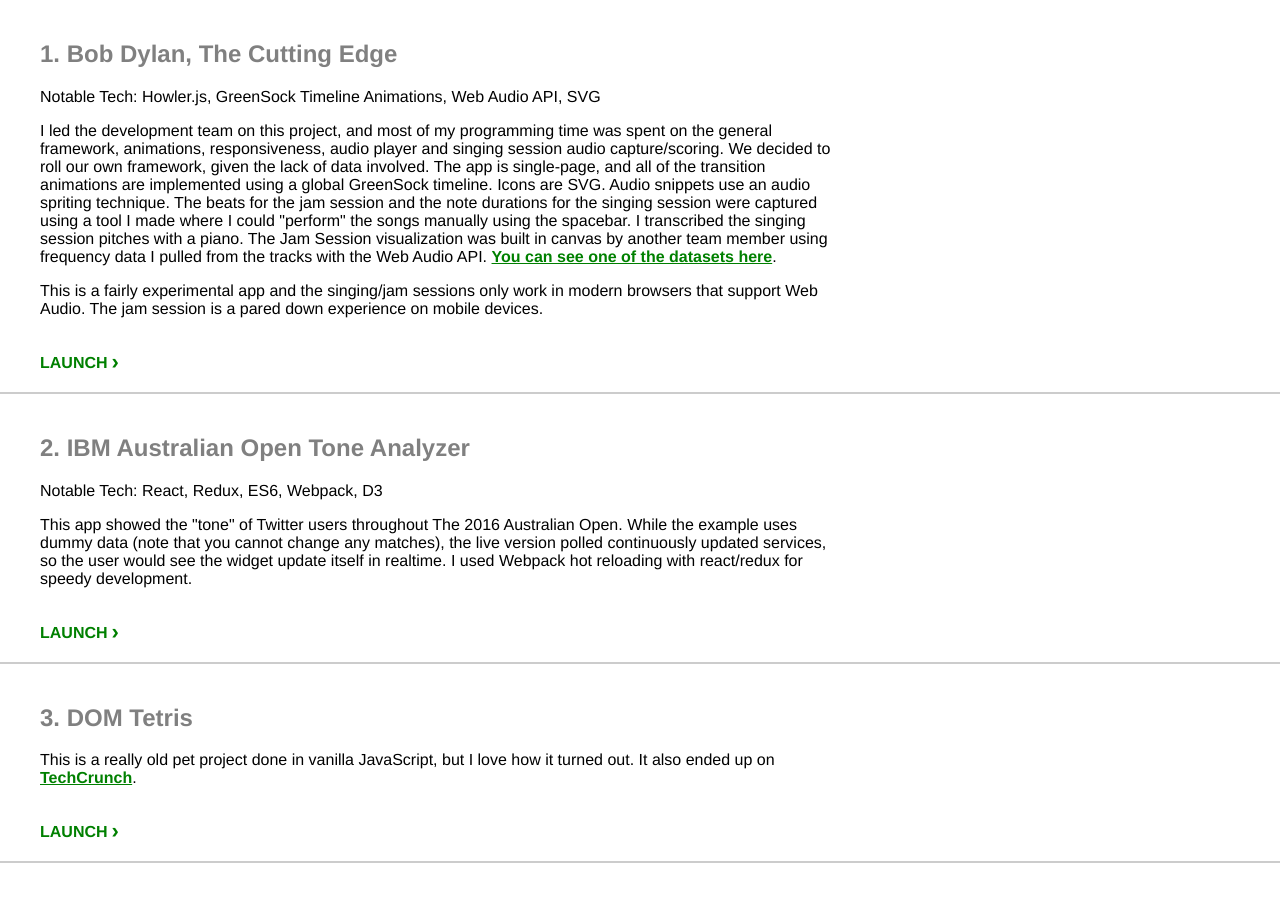
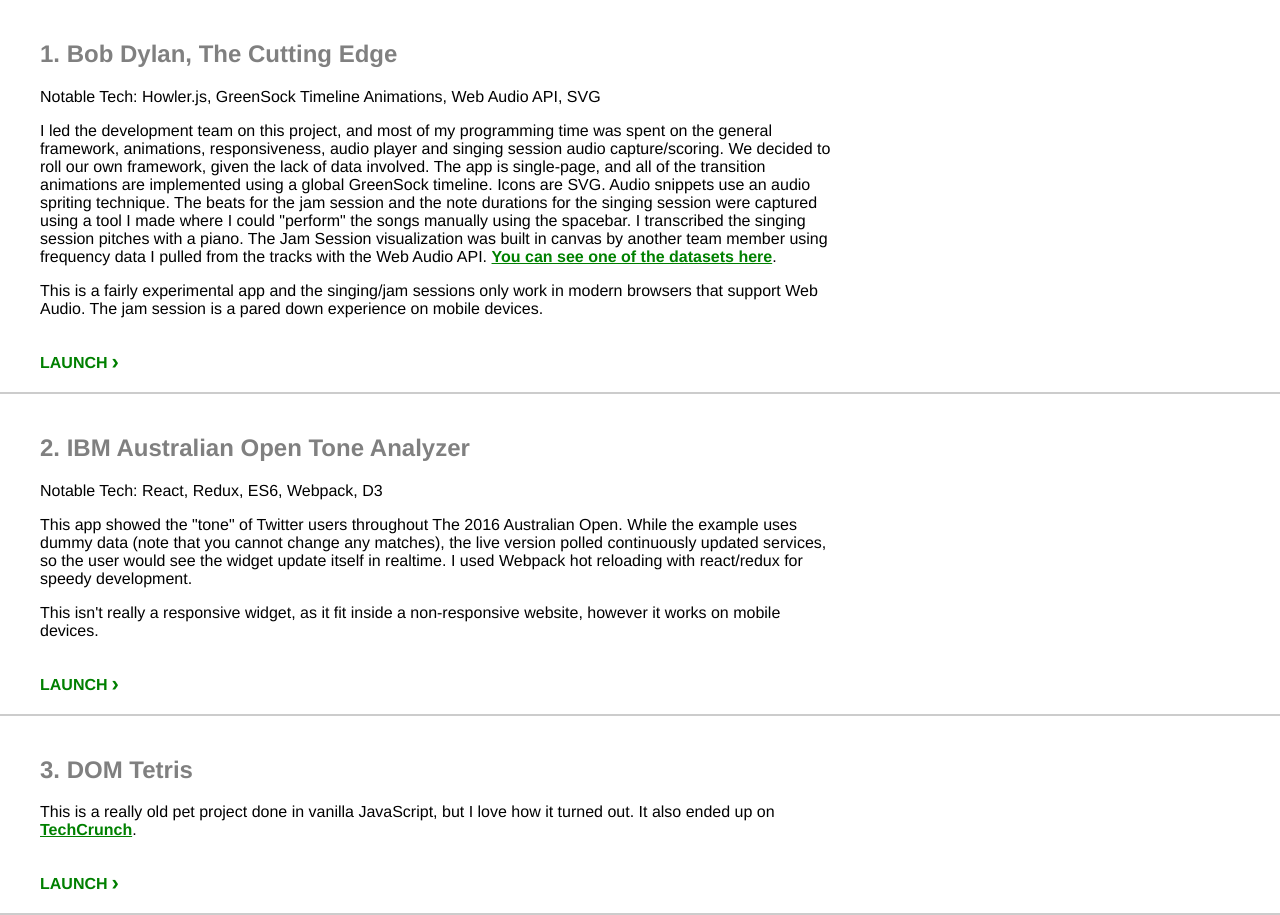
Before and after one commit to daltonridenhour/daltonridenhour.github.io, a plain HTML site: page index.html in a window 1280 px wide. Before the commit the page ends 863 px from the top, so only its background shows below. Drawn offline with Linux system fonts and the light colour scheme.

Commit message:
index update

```diff
--- a/index.html
+++ b/index.html
@@ -66,6 +66,7 @@
         <h2><a href="./tones/" target="_blank">2. IBM Australian Open Tone Analyzer</a></h2>
         <p>Notable Tech: React, Redux, ES6, Webpack, D3</p>
         <p>This app showed the "tone" of Twitter users throughout The 2016 Australian Open.  While the example uses dummy data (note that you cannot change any matches), the live version polled continuously updated services, so the user would see the widget update itself in realtime. I used Webpack hot reloading with react/redux for speedy development.</p>
+        <p>This isn't really a responsive widget, as it fit inside a non-responsive website, however it works on mobile devices.</p>
         <a class="cta" href="./tones/" target="_blank">Launch</a>
       </article>
       <article>
```
